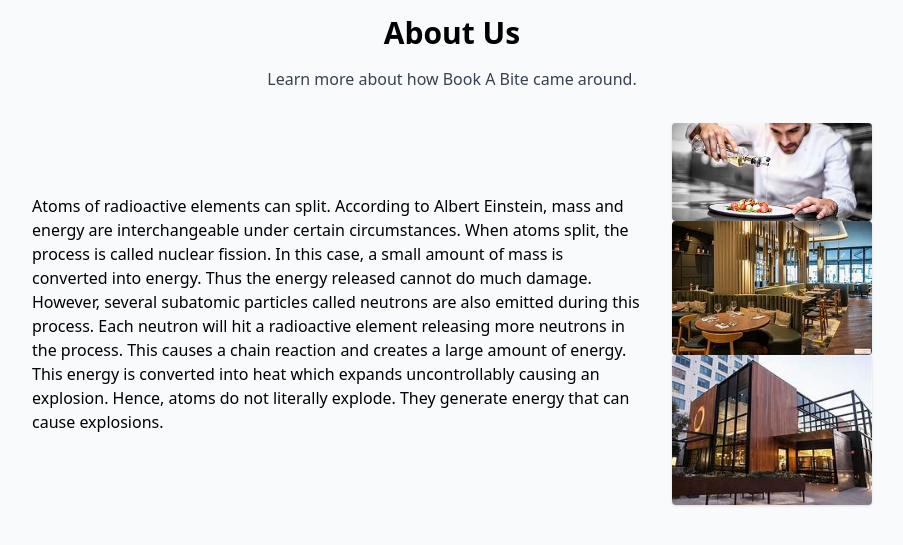
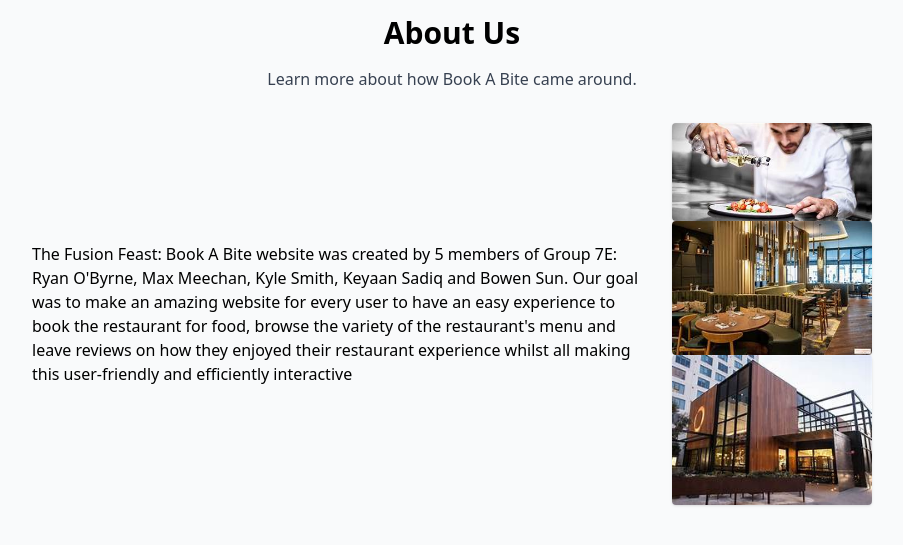
Before and after one commit to MaxMeechan/Book_A_Bite, a Django app: page /BookABite/about/ in a window 1280 px wide. Shown: the part 145-690 px from the top of the page, without its empty margins (188-1091 px from the left). Run offline with Django 3.2, Linux system fonts and the light colour scheme; some libraries are stand-ins or nearby versions.

Commit message:
Added a paragraph for the about us page

```diff
--- a/templates/BookaBite/about.html
+++ b/templates/BookaBite/about.html
@@ -14,7 +14,7 @@
   <div class="flex flex-col items-center space-y-4 md:flex-row md:justify-center md:space-y-0 md:space-x-8">
     <div class="md:w-1/2 text-left">
       <p class="test-gray-700">
-        Atoms of radioactive elements can split. According to Albert Einstein, mass and energy are interchangeable under certain circumstances. When atoms split, the process is called nuclear fission. In this case, a small amount of mass is converted into energy. Thus the energy released cannot do much damage. However, several subatomic particles called neutrons are also emitted during this process. Each neutron will hit a radioactive element releasing more neutrons in the process. This causes a chain reaction and creates a large amount of energy. This energy is converted into heat which expands uncontrollably causing an explosion. Hence, atoms do not literally explode. They generate energy that can cause explosions.
+        The Fusion Feast: Book A Bite website was created by 5 members of Group 7E: Ryan O'Byrne, Max Meechan, Kyle Smith, Keyaan Sadiq and Bowen Sun. Our goal was to make an amazing website for every user to have an easy experience to book the restaurant for food, browse the variety of the restaurant's menu and leave reviews on how they enjoyed their restaurant experience whilst all making this user-friendly and efficiently interactive
       </p>
     </div>
     <div>
```
